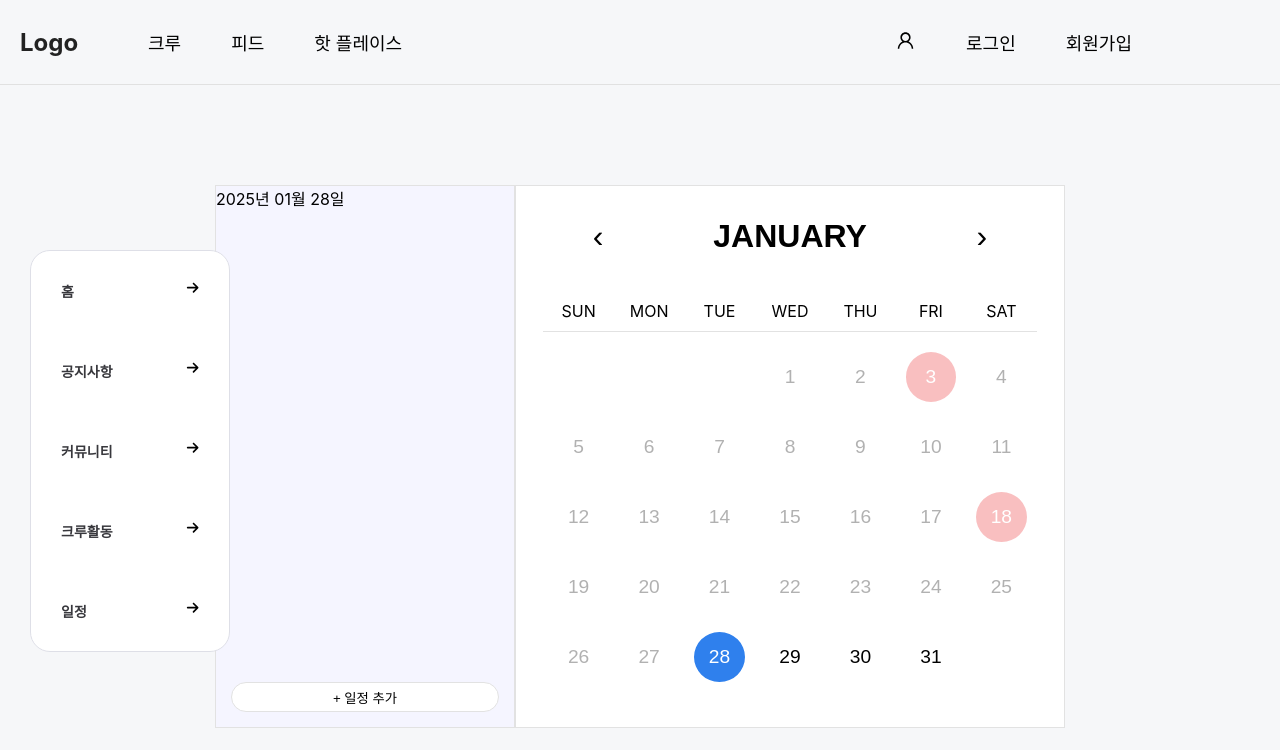
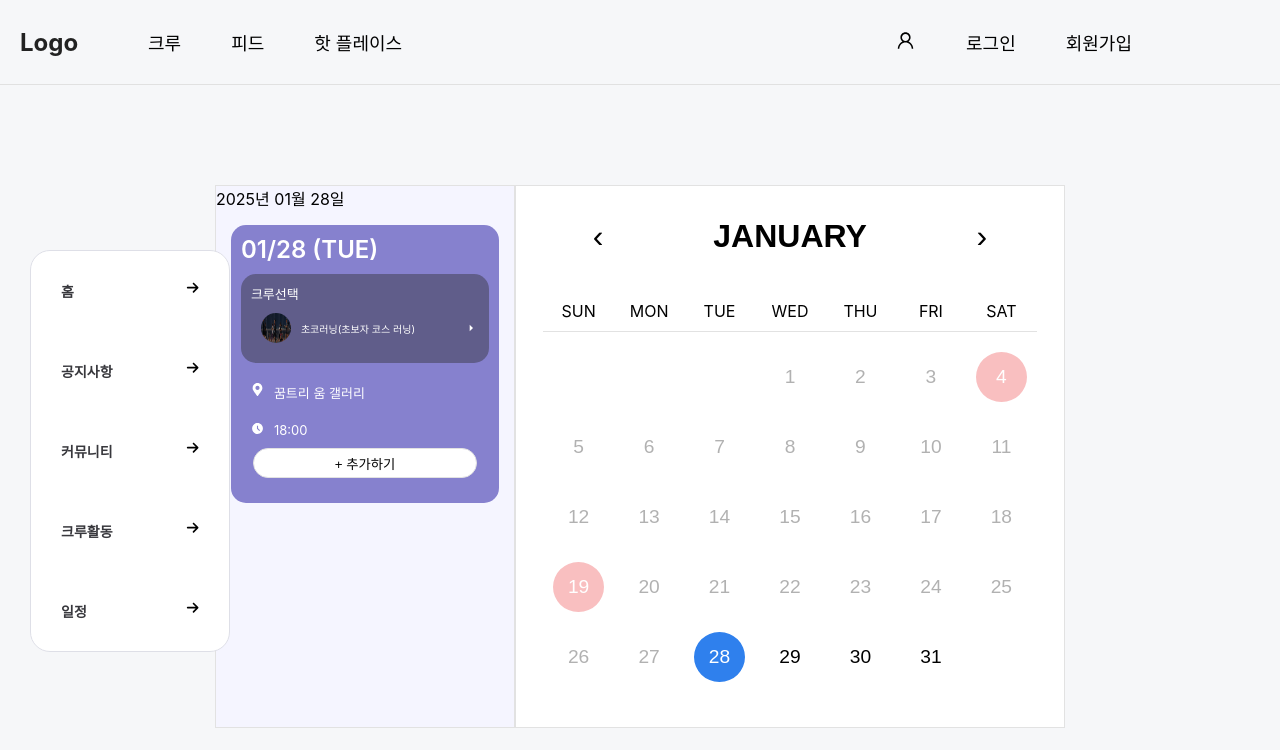
Before and after one commit to MODU-MOIM/momo-web, a React (Create React App) app: page /crew/crewSchedule in a window 1280 px wide. Both pictures are taken after a click on the button "+ 일정 추가". Shown: the top 750 px of the page. Built offline with nearby package versions, Linux system fonts and the light colour scheme.

Commit message:
feat: 일정 보여주기 + 일정 추가 기능

```diff
--- a/src/pages/CrewSchedule/CrewSchedule.jsx
+++ b/src/pages/CrewSchedule/CrewSchedule.jsx
@@ -2,9 +2,8 @@ import styled from "styled-components";
 import React, { useEffect, useState } from 'react';
 import FloatingMenu from "../CrewMain/components/FloatingMenu";
 import Calendar from "./components/ScheduleCalendar";
-import MainImage from "../../assets/MainImage.png";
-import { IoIosArrowDown } from "react-icons/io";
 import moment from "moment";
+import ViewScheduleBox from "./components/ViewScheduleBox";
 
 
 export default function CrewSchedule() {
@@ -12,15 +11,27 @@ export default function CrewSchedule() {
     const [isPast, setIsPast] = useState(moment().isAfter(moment(date), 'day'));
     const [schedules, setSchedules] = useState([]);
     const [showSchedules, setShowSchedules] = useState([]);
+    const [isClickedAddButton, setIsClickedAddButton] = useState(false);
+
     const initialSchedule = [
-        {id: 1, crew: "초코러닝", spot:"꿈트리 움 갤러리", time: "18:00", date:"2025/01/18 (SAT)"},
-        {id: 2, crew: "초코러닝", spot:"경상북도 남매지", time: "18:00", date:"2025/01/03 (FRI)"},
-        {id: 2, crew: "초코러닝", spot:"경상북도 남매지", time: "19:00", date:"2024/12/20 (FRI)"},
+        {id: 1, crew: "초코러닝", spot:"꿈트리 움 갤러리", time: "18:00", date:"2025/01/04 (SAT)"},
+        {id: 2, crew: "초코러닝", spot:"경상북도 남매지", time: "18:00", date:"2025/01/19 (SUN)"},
+        {id: 3, crew: "초코러닝", spot:"경상북도 남매지", time: "19:00", date:"2024/12/20 (FRI)"},
     ];
 
+    const SelectedDate = moment(date).format("YYYY년 MM월 DD일");
     useEffect(()=>{ setSchedules(initialSchedule)},[]);
+    useEffect(()=>{ setShowSchedules(schedules)},[schedules]);
     useEffect(()=>{setIsPast(moment().isAfter(moment(date), 'day'))},[date]);
 
+    const handleClickAddButton = () => {
+        setIsClickedAddButton(!isClickedAddButton);
+    };
+    const handleAddSchedule = (newSchedule) => {
+        // 유효성 검사 필요(크루선택&&장소선택&&시간선택했는지)
+        setSchedules(prevSchedules => [...prevSchedules, newSchedule]);
+        setIsClickedAddButton(false); // 일정 추가 후 버튼 상태 초기화
+    };
     const handleDate = (date) => {
         const formattedDate = moment(date).format("YYYY/MM/DD (ddd)").toUpperCase();
         const filteredSchedules = schedules.filter((schedule)=>(schedule.date === formattedDate));
@@ -49,31 +60,25 @@ export default function CrewSchedule() {
                 <ScheduleContainer>
                     {/* 해당 월/날 일정 보여주기 */}
                     <DetailScheduleContainer>
-                        <div>{moment(date).format("YYYY년 MM월 DD일")}</div>
-                        {showSchedules.map((e, index)=>(
-                            <ViewContainer>
-                                <ViewScheduleButton key={index}>
-                                    <CrewName>{e.crew}</CrewName>
-                                    <ScheduleInfo>
-                                        <CrewImage src={MainImage}/>
-                                        <div>
-                                            <DateSchedule>{moment(e.date, "YYYY/MM/DD (ddd)").format("MM/DD (ddd)").toUpperCase()}</DateSchedule>
-                                            <ScheduleTime>{e.time}</ScheduleTime>
-                                            {/* <div>토글아이콘</div> */}
-
-                                        </div>
-                                    </ScheduleInfo>
-                                    <StyledIoIosArrowDown />
-                                </ViewScheduleButton>
-                            </ViewContainer>
-                        ))}
+                        <div>{SelectedDate}</div>
+                        <ViewScheduleBox
+                            showSchedules={showSchedules}
+                            isPast={isPast}
+                            isClickedAddButton={isClickedAddButton}
+                            date={SelectedDate}
+                            handleAddSchedule={handleAddSchedule}
+                        />
                     </DetailScheduleContainer>
                     {/* 일정 추가 버튼 */}
-                    {isPast ? null :
-                        <ButtonContainer>
-                            <AddScheduleButton>+ 일정 추가</AddScheduleButton>
-                        </ButtonContainer>
-                    }
+                    {isPast ? null : (
+                        isClickedAddButton ?
+                            null :
+                            <ButtonContainer>
+                                <AddScheduleButton
+                                    onClick={handleClickAddButton}
+                                >+ 일정 추가</AddScheduleButton>
+                            </ButtonContainer>
+                    )}
                 </ScheduleContainer>
                 {/* 캘린더 */}
                 <Calendar
@@ -110,67 +115,14 @@ const DetailScheduleContainer = styled.div`
     /* margin-top: 5px; */
 `;
 
-// view schedule
-const ViewContainer = styled.div`
-    display: flex;
-    justify-content: center;
-    margin: 20px 0px;
-`
-const ViewScheduleButton = styled.div`
-    width: 90%;
-    height: 20%;
-    /* border: 1px solid blue; */
-    border-radius: 15px;
-    padding: 10px;
-    color: white;
-    background-color: #8681CE;
 
-    display: flex;
-    flex-direction: column;
-    /* justify-content: center; */
-    /* align-items: center; */
-`;
-const CrewImage = styled.img`
-    width: 60px;
-    height: 60px;
-    /* border: 1px solid red; */
-    border-radius: 50%;
-    margin-left: 10px;
-`;
-const ScheduleInfo = styled.div`
-    display: flex;
-    justify-content: space-between;
-    align-items: center;
-    margin-right: 10px;
-    `;
-const CrewName = styled.div`
-    display: flex;
-    justify-content: flex-end;
-    font-size: x-small;
-    margin-right: 10px;
-`;
-const DateSchedule = styled.div`
-    font-size: x-large;
-    font-weight: 600;
-`;
-const ScheduleTime = styled.div`
-    display: flex;
-    justify-content: flex-end;
-    font-size: x-large;
-    font-weight: 600;
-`;
-const StyledIoIosArrowDown = styled(IoIosArrowDown)`
-    margin-top: 3px;
-    width: 180%;
-`;
-
-const ButtonContainer = styled.div`
+export const ButtonContainer = styled.div`
     display: flex;
     justify-content: center;
     align-items: flex-end;
     margin-bottom: 15px;
 `;
-const AddScheduleButton = styled.button`
+export const AddScheduleButton = styled.button`
     /* display: flex; */
     /* justify-content: center; */
     width: 90%;
--- a/src/pages/CrewSchedule/components/ScheduleCalendar.jsx
+++ b/src/pages/CrewSchedule/components/ScheduleCalendar.jsx
@@ -2,7 +2,6 @@ import styled from "styled-components";
 import React, { useState } from 'react';
 import Calendar from "react-calendar/dist/cjs/Calendar.js";
 import moment from "moment";
-import { weekdays } from "moment/moment";
 
 export default function ScheduleCalendar({onChange, date, schedules, handleMonthChange}) {
     const formatMonthYear = (locale, date) => {
@@ -40,7 +39,6 @@ export default function ScheduleCalendar({onChange, date, schedules, handleMonth
                 next2Label={null}
                 prev2Label={null}
                 minDetail="month"
-                // maxDetail="month"
                 formatMonthYear={formatMonthYear}
                 formatShortWeekday={formatShortWeekday}
                 showNeighboringMonth={false}
@@ -50,9 +48,6 @@ export default function ScheduleCalendar({onChange, date, schedules, handleMonth
                 }
                 tileClassName={tileClassName}
             ></StyledCalendar>
-            <div>
-                {/* {moment(date).format("YYYY년 MM월 DD일")} */}
-            </div>
         </Wrapper>
     );
 }
@@ -96,10 +91,6 @@ const StyledCalendar = styled(Calendar)`
     // 헤더 상단 월
     .react-calendar__navigation__label{
         font-weight: 600;
-        &:hover{
-            cursor: pointer;
-        }
-
     }
     .react-calendar__viewContainer{
         width: 90%;
--- /dev/null
+++ b/src/pages/CrewSchedule/components/ViewScheduleBox.jsx
@@ -0,0 +1,163 @@
+import styled from "styled-components";
+import MainImage from "../../../assets/MainImage.png";
+import { IoIosArrowDown } from "react-icons/io";
+import { FaMapMarkerAlt } from "react-icons/fa";
+import { MdAccessTimeFilled } from "react-icons/md";
+import { MdOutlineArrowRight } from "react-icons/md";
+import moment from "moment";
+import { useState } from "react";
+import { AddScheduleButton, ButtonContainer } from "../CrewSchedule";
+
+export default function ViewScheduleBox({showSchedules, isPast, isClickedAddButton, date, handleAddSchedule}) {
+    const [crew, setCrew] = useState('초코러닝');
+    const [spot, setSpot] = useState('꿈트리 움 갤러리');
+    const [time, setTime] = useState('18:00');
+
+    const submitSchedule = () => {
+        const newSchedule = {
+            id: Math.random(), // 랜덤 ID 생성
+            crew: crew,
+            spot: spot,
+            time: time,
+            date: moment(date, "YYYY년 MM월 DD일").format("YYYY/MM/DD (ddd)").toUpperCase()
+        };
+        handleAddSchedule(newSchedule);
+    };
+
+    return(
+        <>
+                <ViewContainer>
+                    {isClickedAddButton && !isPast ? (
+
+                        // add schedule
+                        <ViewScheduleButton>
+                            <DateSchedule>{moment(date, "YYYY년 MM월 DD일").format("MM/DD (ddd)").toUpperCase()}</DateSchedule>
+                            <SelectCrewContainer>
+                                <ItemContainer>크루선택</ItemContainer>
+                                <CrewInfoBox>
+                                    <CrewInfo>
+                                        <CrewImage src={MainImage} style={{width: '30px', height: '30px', marginRight: '10px'}}/>
+                                        <CrewName>초코러닝(초보자 코스 러닝)</CrewName>
+                                    </CrewInfo>
+                                    <MdOutlineArrowRight />
+                                </CrewInfoBox>
+                            </SelectCrewContainer>
+                            <ItemContainer>
+                                <FaMapMarkerAlt />
+                                <SelectSpot>{spot}</SelectSpot>
+                            </ItemContainer>
+                            <ItemContainer>
+                                <MdAccessTimeFilled />
+                                <SelectTime>{time}</SelectTime>
+                            </ItemContainer>
+                            <ButtonContainer>
+                                <AddScheduleButton
+                                    onClick={submitSchedule}
+                                >+ 추가하기</AddScheduleButton>
+                            </ButtonContainer>
+                        </ViewScheduleButton>
+                    ) : (
+                            showSchedules.map((e, index)=>(
+                            // schedule box
+                            <ViewScheduleButton key={index}>
+                                <CrewName>{e.crew}</CrewName>
+                                <ScheduleInfo>
+                                    <CrewImage src={MainImage}/>
+                                    <div>
+                                        <DateSchedule>{moment(e.date, "YYYY/MM/DD (ddd)").format("MM/DD (ddd)").toUpperCase()}</DateSchedule>
+                                        <ScheduleTime>{e.time}</ScheduleTime>
+                                    </div>
+                                </ScheduleInfo>
+                                <StyledIoIosArrowDown />
+                            </ViewScheduleButton>
+                        ))
+                    )}
+                </ViewContainer>
+        </>
+    );
+}
+
+// view schedule
+const ViewContainer = styled.div`
+    display: flex;
+    flex-direction: column;
+    justify-content: center;
+    align-items: center;
+    margin-top: 10px;
+`;
+const ViewScheduleButton = styled.div`
+    width: 90%;
+    height: 20%;
+    /* border: 1px solid blue; */
+    border-radius: 15px;
+    margin: 5px 0px;
+    padding: 10px;
+    color: white;
+    background-color: #8681CE;
+
+    display: flex;
+    flex-direction: column;
+    /* justify-content: center; */
+    /* align-items: center; */
+`;
+const CrewImage = styled.img`
+    width: 60px;
+    height: 60px;
+    /* border: 1px solid red; */
+    border-radius: 50%;
+    margin-left: 10px;
+`;
+const ScheduleInfo = styled.div`
+    display: flex;
+    justify-content: space-between;
+    align-items: center;
+    margin-right: 10px;
+    `;
+const CrewName = styled.div`
+    display: flex;
+    justify-content: flex-end;
+    font-size: x-small;
+    margin-right: 10px;
+`;
+const DateSchedule = styled.div`
+    font-size: x-large;
+    font-weight: 600;
+`;
+const ScheduleTime = styled.div`
+    display: flex;
+    justify-content: flex-end;
+    font-size: x-large;
+    font-weight: 600;
+`;
+const StyledIoIosArrowDown = styled(IoIosArrowDown)`
+    margin-top: 3px;
+    width: 180%;
+`;
+
+// add schedule
+const SelectCrewContainer = styled.div`
+    background-color: #605D8A;
+    border-radius: 15px;
+    margin: 10px 0px;
+`;
+const CrewInfoBox = styled.div`
+    display: flex;
+    justify-content: space-between;
+    align-items: center;
+    margin: 0px 10px 20px 10px;
+`;
+const CrewInfo = styled.div`
+    display: flex;
+    align-items: center;
+`;
+const ItemContainer = styled.div`
+    display: flex;
+    margin: 10px;
+    font-size: small;
+`;
+const SelectSpot = styled.div`
+    margin-left: 10px;
+    `;
+const SelectTime = styled.div`
+    margin-left: 10px;
+`;
```
